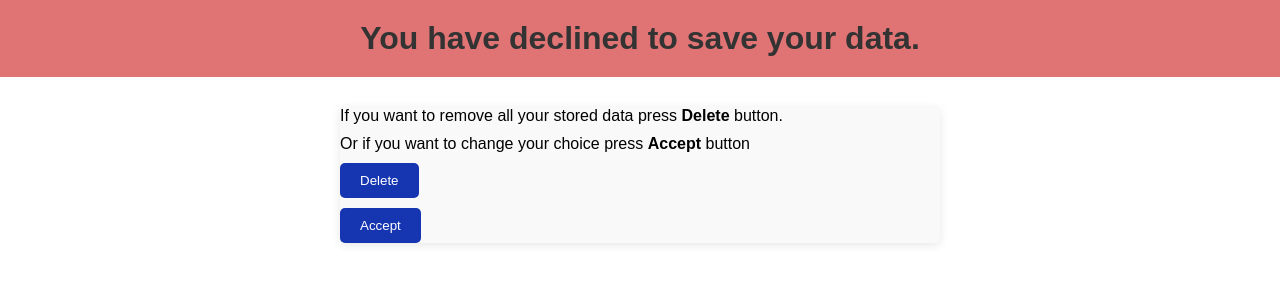
After one commit to CapybaraDevOps/flash-repo, a Flask app: page /declined in a window 1280 px wide. The commit adds this page. Shown: the top 300 px of the page. Run offline with Flask 3, Linux system fonts and the light colour scheme.

Commit message:
Integrate modules for a working prototype

```diff
--- /dev/null
+++ b/templates/declined.html
@@ -0,0 +1,20 @@
+<!DOCTYPE html>
+<html lang="en">
+<head>
+    <meta charset="UTF-8">
+    <meta name="viewport" content="width=device-width, initial-scale=1.0">
+    <link rel="stylesheet" href="{{url_for('static', filename='style.css')}}"/>
+    <title>Declined</title>
+</head>
+<body>
+    <h1>You have declined to save your data.</h1>
+        <div class="content">
+            <form method="POST">
+                <p>If you want to remove all your stored data press <b>Delete</b> button.</p>
+                <p>Or if you want to change your choice press <b>Accept</b> button</p>
+                <p><button type="delete" name="action" value="delete">Delete</button></p>
+                <p><button type="accept" name="action" value="accept">Accept</button></p>
+            </form>
+    </div>
+</body>
+</html>
--- a/web.py
+++ b/web.py
@@ -5,7 +5,7 @@ import hashlib
 
 ############## Initialization ##############
 app = Flask(__name__)
-client = MongoClient('localhost', 27017)
+client = MongoClient("mongodb:27017")
 # Mongodb database
 db = client.flask_database
 # Collection
@@ -25,59 +25,92 @@ clients = db.clients
 def index():
     # Get client's IP addr
     client_ip = request.remote_addr
-    # IP Hash
-    ip_hash = hashlib.sha256(client_ip.encode()).hexdigest()
+    ip_hash = get_hash(client_ip)
     # Check if Client data exist
     client_data = ip_hash_exists(ip_hash)
 
     if request.method == 'POST':
+        action = request.form.get('action')
+        database_create(client_ip, action, ip_hash)
+        if action == "yes":
+            return redirect(url_for('form'))
+        if action == "no":
+            return redirect(url_for('declined'))
+        if action == "update":
+            return redirect(url_for('form'))
+        if action == "delete":
+            clients.delete_one({"ip_hash": ip_hash})
+            return redirect(url_for('index'))
+    return render_template('index.html', client_data=client_data)
+
+@app.route("/form", methods=['GET', 'POST'])
+def form():
+    # Get client's IP addr
+    client_ip = request.remote_addr
+    ip_hash = get_hash(client_ip)
+    # Get client's IP addr
+    client_data = ip_hash_exists(ip_hash)
+    if request.method == 'POST':
         data = request.form.get('data')
-        action = request.form.get('action', 'decline')
+        database_update(ip_hash=ip_hash, data=data)
+        return redirect(url_for('index'))
+    all_data = clients.find()
+    return render_template('form.html', client_ip=client_ip, clients=all_data, client_data=client_data)
 
-        if client_data:
-            # If client data exists, update or delete
-            database_update(action, ip_hash, data)
-            return redirect(url_for('index'))
-        else:
-            # Update database
-            database_create(data, action, client_ip, ip_hash)
-            return redirect(url_for('index'))
-    all_data = clients.find()
-    return render_template('index.html', client_ip=client_ip, clients=all_data, client_data=client_data)
+@app.route("/declined", methods=['GET', 'POST'])
+def declined():
+    # Get client's IP addr
+    client_ip = request.remote_addr
+    ip_hash = get_hash(client_ip)
+    if request.method == 'POST':
+            action = request.form.get('action')
+            if action == "delete":
+                clients.delete_one({"ip_hash": ip_hash})
+                return redirect(url_for('index'))
+            if action == "accept":
+                database_update(ip_hash, action=action, client_ip=client_ip)
+                return redirect(url_for('form'))
+    return render_template('declined.html')
+
+# Get IP Hash
+def get_hash(client_ip):
+    # Hashing IP addr
+    return hashlib.sha256(client_ip.encode()).hexdigest()
 
 # Func to create record in database
-def database_create(data, action, client_ip, ip_hash):
+def database_create(client_ip, action, ip_hash):
     # Get a value for client_id
     client_id = get_next_client_id()
-    if action == 'accept':
+    if action == 'yes':
         clients.insert_one({
             'client_id': client_id,
             'ip': client_ip,
-            'status': action,
-            'data': data,
+            'status': "accepted",
             'ip_hash': ip_hash
             })
-        return redirect(url_for('index'))
-    elif action == 'decline':
+    elif action == 'no':
         clients.insert_one({
             'client_id': client_id,
-            'status': action,
+            'status': "declined",
             'ip_hash': ip_hash
             })
-        return redirect(url_for('index'))
 
-# Func to update or delete record in database
-def database_update(action, ip_hash, data):
-    if action == "update":
-        update_result = clients.update_one(
+# Func to update database
+def database_update(ip_hash, client_ip=None, data=None, action=None):
+    update_data = {}
+    if action:
+        update_data['status'] = 'accepted'
+    if client_ip:
+        update_data['ip'] = client_ip
+    if data:
+        update_data['data'] = data
+
+    if update_data:
+        clients.update_one(
             {'ip_hash': ip_hash},
-            {'$set': {'data': data}}
+            {'$set': update_data},
+            upsert=False  # Set to True if you want to create a new document when no document matches the query
         )
-        if update_result.modified_count > 0:
-            print("Client data updated successfully.")
-        return redirect(url_for('index'))
-    elif action == "delete":
-        clients.delete_one({"ip_hash": ip_hash})
 
 def ip_hash_exists(ip_hash):
     # Check if the client data already exist and return it
@@ -102,4 +135,4 @@ def get_next_client_id():
 
 # Run web-server
 if __name__ == '__main__':
-    app.run(host='0.0.0.0', port=5000, debug=True)
+    app.run(host='0.0.0.0', port=5050)
```
Also changed, not shown: templates/form.html (added, +55 -0 lines), templates/index.html (+12 -41 lines).
